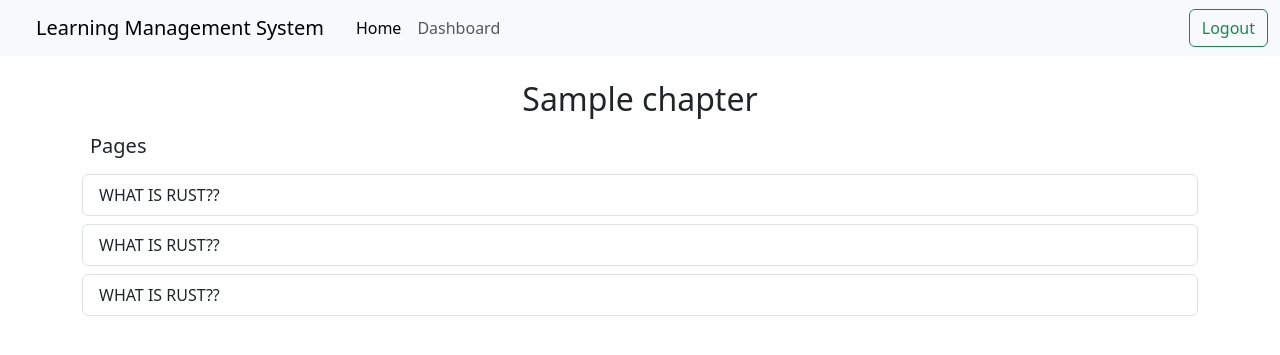
After one commit to tarangpatil/lms-django, a Django app: page /chapter/1/ in a window 1280 px wide. The commit adds this page. Shown: the top 355 px of the page. Run offline with Django 5.2, Linux system fonts and the light colour scheme; a user stored in the database is signed in; tables that the repository leaves empty hold one stand-in row (values such as "Sample post"); some libraries are stand-ins or nearby versions.

Commit message:
Create chapter details page.

```diff
--- /dev/null
+++ b/chapters/templates/chapters/chapter_details.html
@@ -0,0 +1,15 @@
+{% extends "users/base.html" %} {% block content %}
+<div class="container my-4">
+  <h2 class="text-center">{{chapter.name}}</h2>
+  <h5 class="mx-2 my-3">Pages</h5>
+  {% for page in pages %}
+  <div class="list-group list-group-horizontal my-2">
+    <a href="#" class="list-group-item flex-fill d-flex align-items-center">
+      {{page.name}}
+    </a>
+  </div>
+  {% endfor %} {% if not pages %}
+  <p class="">No pages so far!</p>
+  {% endif %}
+</div>
+{% endblock content %}
--- a/chapters/urls.py
+++ b/chapters/urls.py
@@ -3,6 +3,7 @@ from . import views
 
 # chapter/
 urlpatterns = [
+    path("<int:pk>/", views.chapter_details, name="chapter_details"),
     path("create/<int:course_pk>", views.create_chapter, name="create_chapter"),
     path(
         "reorder-chapter-down/<int:chapter_pk>",
--- a/chapters/views.py
+++ b/chapters/views.py
@@ -65,3 +65,20 @@ def reorder_chapter_up(req, chapter_pk):
     prev_chapter.chapter_no = curr_chapter.chapter_no + 1
     prev_chapter.save()
     return redirect("course_details", pk=curr_chapter.course.id)
+
+
+@login_required
+def chapter_details(req, pk):
+    chapter = get_object_or_404(Chapter, pk=pk)
+    return render(
+        req,
+        "chapters/chapter_details.html",
+        {
+            "chapter": chapter,
+            "pages": [
+                {"name": "WHAT IS RUST??"},
+                {"name": "WHAT IS RUST??"},
+                {"name": "WHAT IS RUST??"},
+            ],
+        },
+    )
--- a/courses/templates/courses/course_details.html
+++ b/courses/templates/courses/course_details.html
@@ -23,7 +23,10 @@
       </form>
       {% endif %}
     </div>
-    <a href="/" class="list-group-item flex-fill d-flex align-items-center">
+    <a
+      href='{% url "chapter_details" pk=chapter.id %}'
+      class="list-group-item flex-fill d-flex align-items-center"
+    >
       {{chapter.name}}
     </a>
   </div>
```
